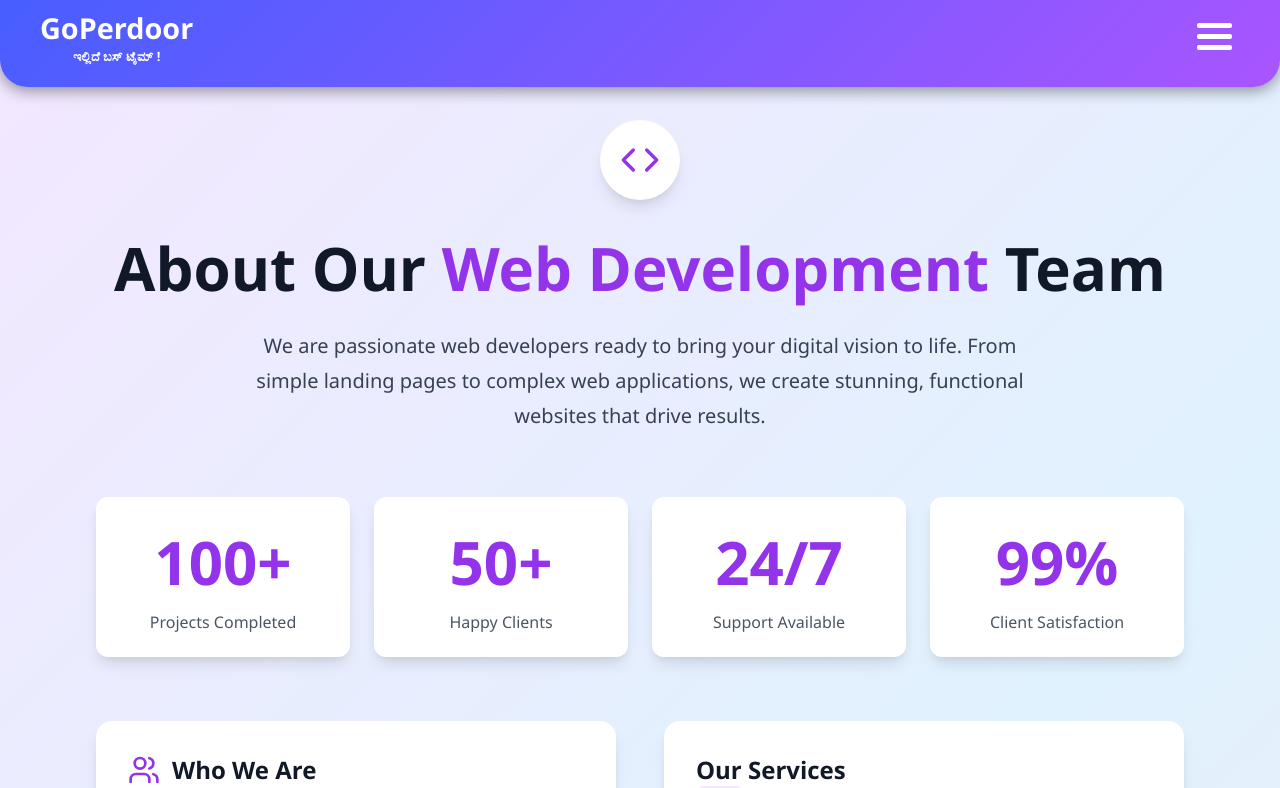
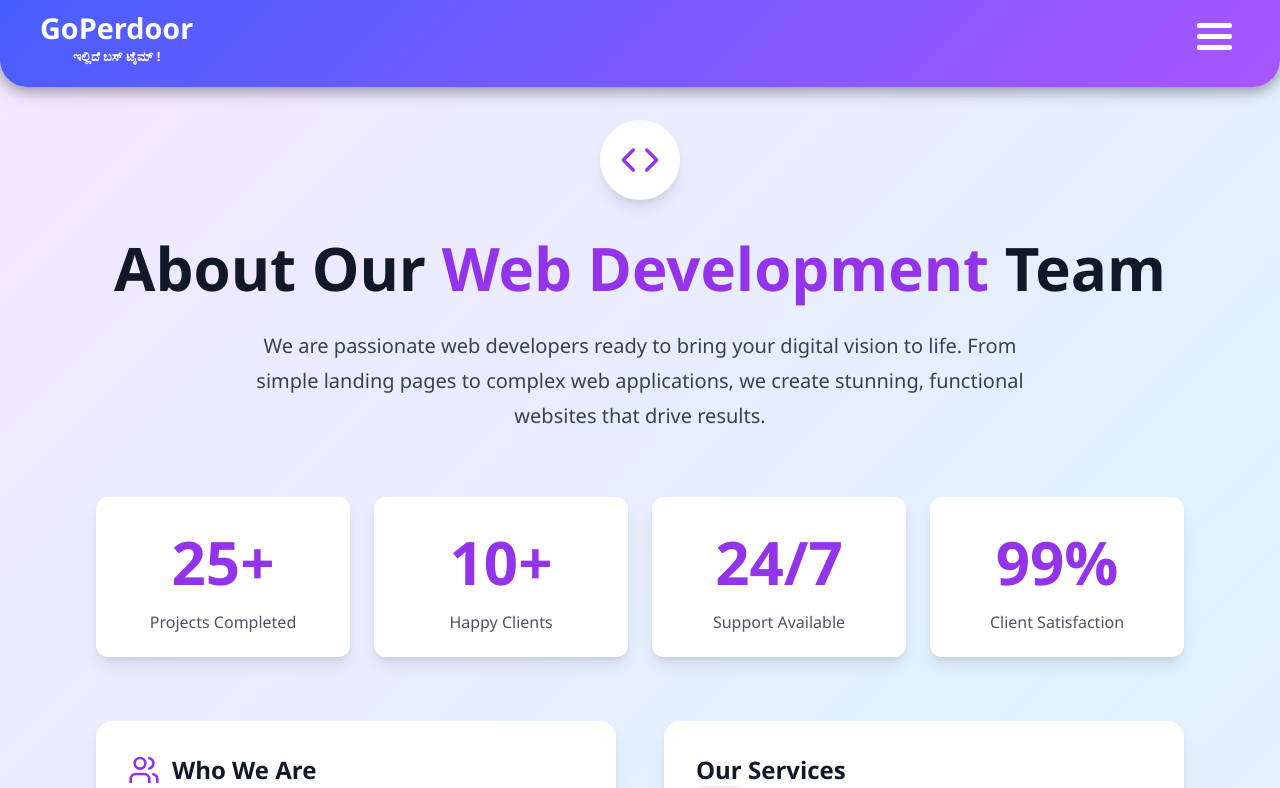
Before and after one commit to goperdoor/bus, a React (Create React App) app in the folder frontend/: page /AboutUs in a window 1280 px wide. Shown: the top 788 px of the page. Built offline with nearby package versions, Linux system fonts and the light colour scheme.

Commit message:
Update AboutUs.js

```diff
--- a/frontend/src/Pages/AboutUs.js
+++ b/frontend/src/Pages/AboutUs.js
@@ -45,8 +45,8 @@ useEffect(() => {
   ];
 
   const stats = [
-    { number: "100+", label: "Projects Completed" },
-    { number: "50+", label: "Happy Clients" },
+    { number: "25+", label: "Projects Completed" },
+    { number: "10+", label: "Happy Clients" },
     { number: "24/7", label: "Support Available" },
     { number: "99%", label: "Client Satisfaction" }
   ];
```
